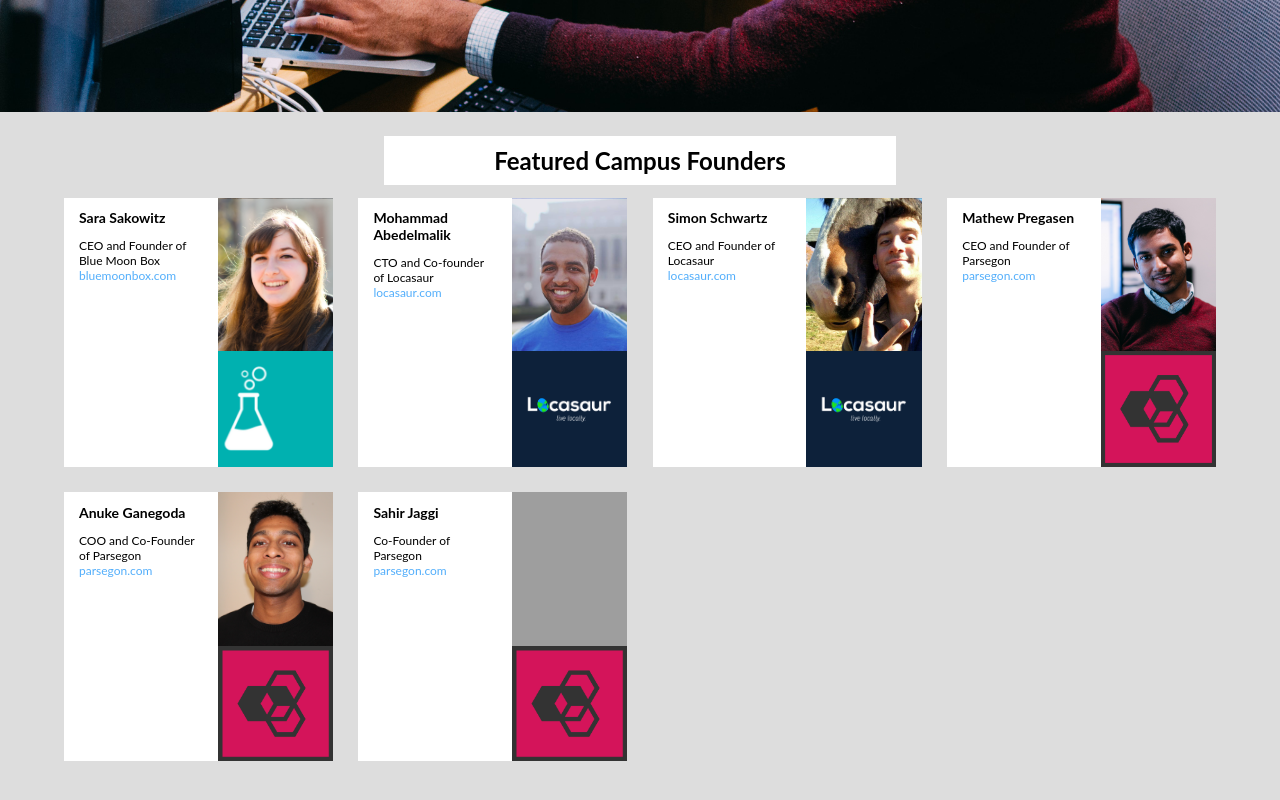
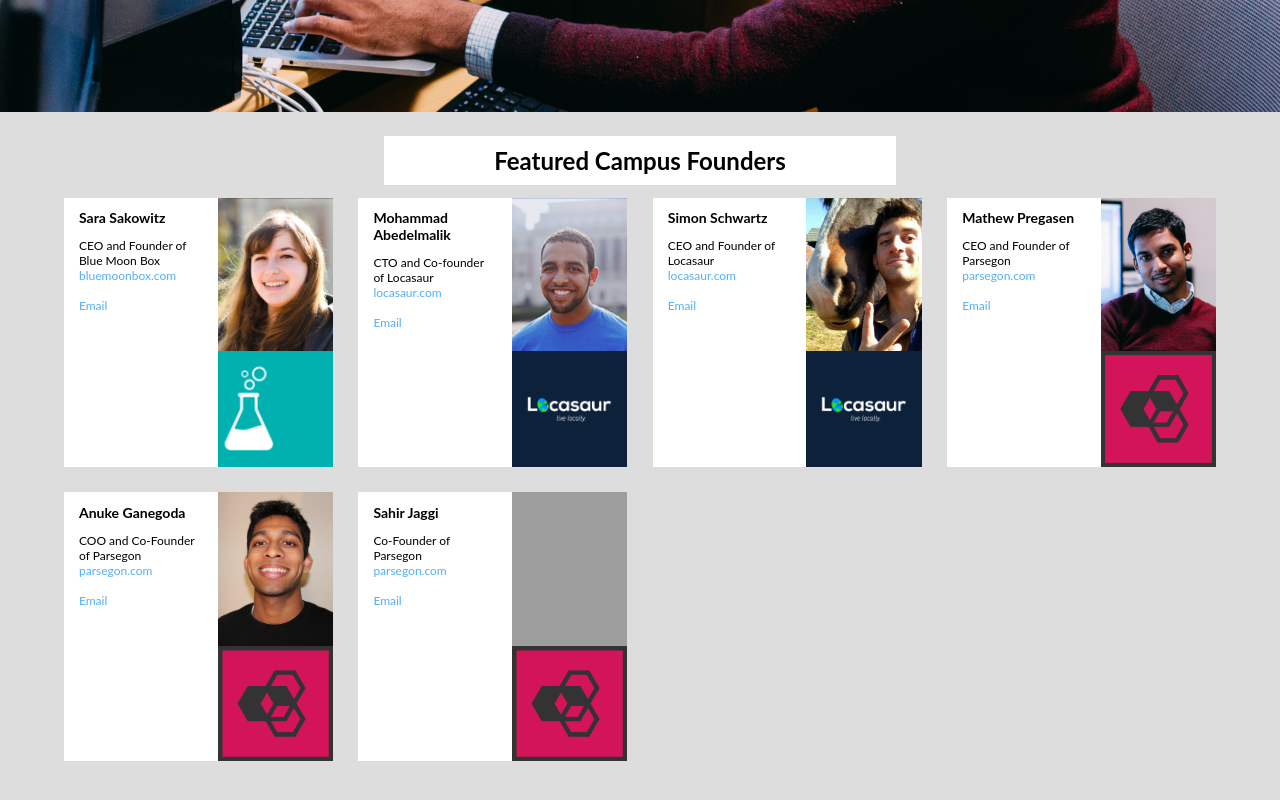
Before and after one commit to soyouwanttostartastartup/soyouwanttostartastartup, a plain HTML site: page founders.html in a window 1280 px wide. Shown: the part 1432-2232 px from the top of the page. Drawn offline with Linux system fonts and the light colour scheme; grey boxes are pictures that could not be loaded.

Commit message:
adding email

```diff
--- a/founders.html
+++ b/founders.html
@@ -109,7 +109,11 @@
 
     <div class="info">
       <h1>{{item.name}}</h1>
-      <p>{{item.description}} <br> <a v-if="item.permalink" v-bind:href="item.permalink">{{item.link}}</a></p>
+      <p>{{item.description}} <br> <a v-if="item.permalink" v-bind:href="item.permalink">{{item.link}}</a>
+        <br><br>
+        <a href="mailto:{{{item.email}}}" target="_top">Email</a>
+      </p>
+
 
     </div>
     <div class="right">
```
